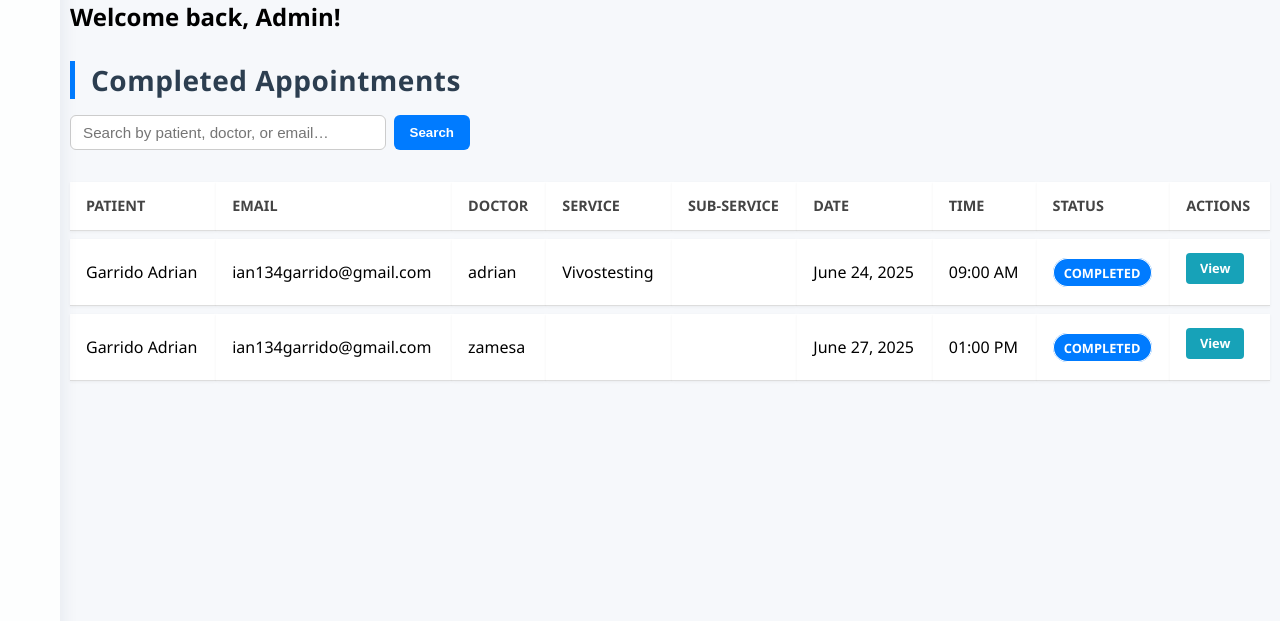
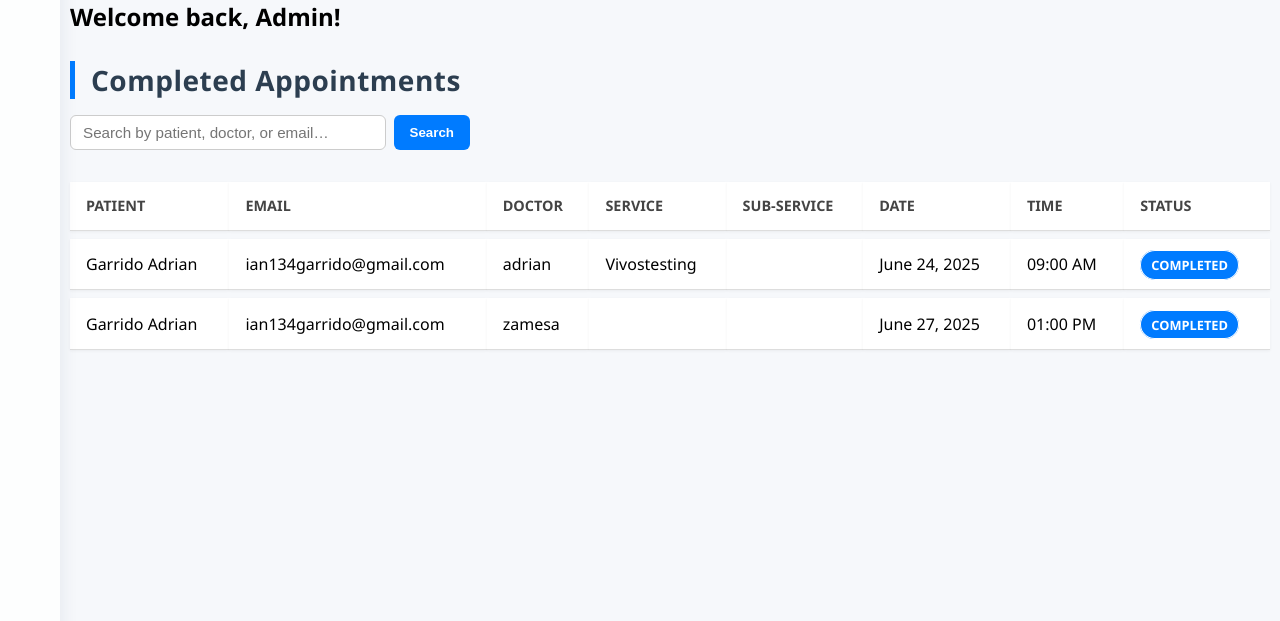
Before and after one commit to sktzamesa/Electronic-Health-Records, a Django app: page /appointments/completed/ in a window 1280 px wide. Shown: the part 156-777 px from the top of the page. Run offline with Django 5.2, Linux system fonts and the light colour scheme; a user stored in the database is signed in; data comes from the database, SQL or seed files in the repository; both versions use the stored data as it was after the commit.

Commit message:
no view button in completed table for clinic_admin

```diff
--- a/account/templates/completed.html
+++ b/account/templates/completed.html
@@ -42,7 +42,6 @@
           <th>Date</th>
           <th>Time</th>
           <th>Status</th>
-          <th>Actions</th>
         </tr>
       </thead>
       <tbody>
@@ -56,9 +55,6 @@
           <td>{{ appointment.appointment_date }}</td>
           <td>{{ appointment.appointment_time|time:"h:i A" }}</td>
           <td><span class="status-tag completed">{{ appointment.get_status_display }}</span></td>
-          <td>
-            <a href="#" class="action-btn view">View</a>
-          </td>
         </tr>
         {% empty %}
         <tr>
```
Also changed, not shown: db.sqlite3.
